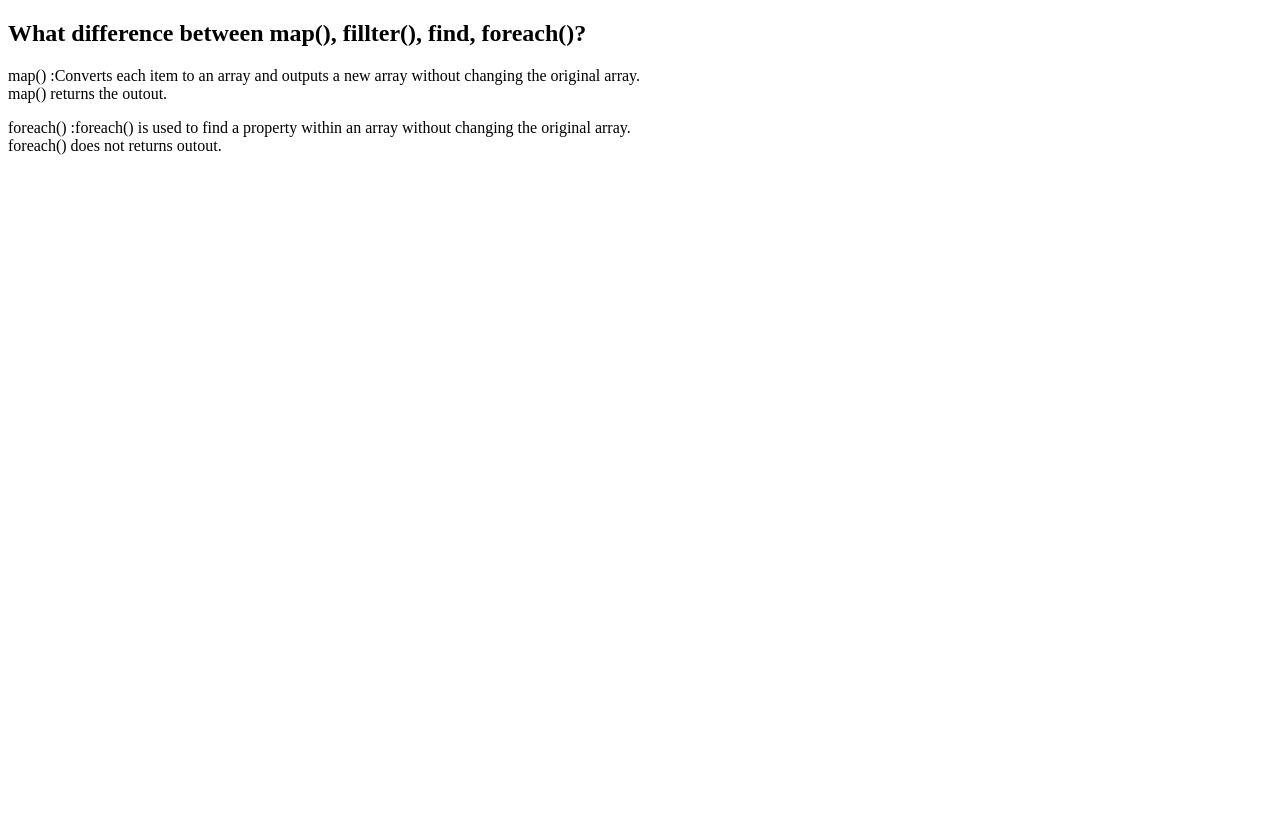
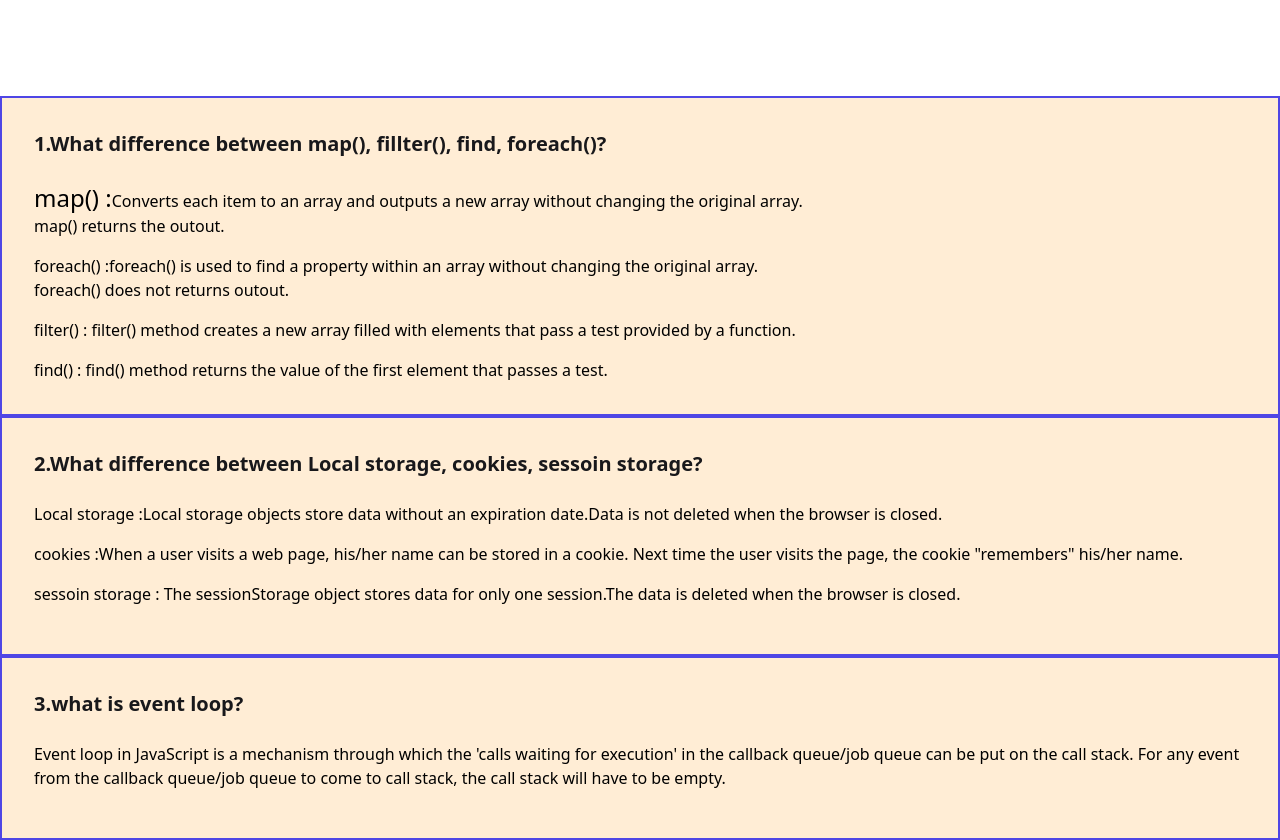
Before and after one commit to konaakter/Quiz-hero, a plain HTML site: page blog.html in a window 1280 px wide. Before the commit the page ends 800 px from the top, so only its background shows below. Drawn offline with nearby package versions, Linux system fonts and the light colour scheme.

Commit message:
adde questoin style

```diff
--- a/blog.html
+++ b/blog.html
@@ -5,21 +5,44 @@
     <meta http-equiv="X-UA-Compatible" content="IE=edge">
     <meta name="viewport" content="width=device-width, initial-scale=1.0">
     <title>Document</title>
-   <!--<script src="https://cdn.tailwindcss.com"></script>-->
+    <script src="https://cdn.tailwindcss.com"></script>
 </head>
 <body>
-    <main>
+    <main class="container mx-auto mt-24">
         <section>
-            <div>
-                <h1>What difference between map(), fillter(), find, foreach()?</h1>
-                <p>
-                    map() :Converts each item to an array and outputs a new array without changing the original array.<br>
+            <div class="border-2 border-indigo-600 bg-orange-100 p-8">
+                <h1 class="text-xl font-bold mb-6 text-zinc-900">1.What difference between map(), fillter(), find, foreach()?</h1>
+                <p class="mb-4">
+                   <span class="text-2xl">map() :</span>Converts each item to an array and outputs a new array without changing the original array.<br>
                     map() returns the outout.
                 </p>
-                <p>
+                <p class="mb-4">
                     foreach() :foreach() is used to find a property within an array without changing the original array.<br>
                     foreach() does not returns  outout.
                 </p>
+                <p class="mb-4">
+                    filter() : filter() method creates a new array filled with elements that pass a test provided by a function.
+                </p>
+                <p>
+                    find() : find() method returns the value of the first element that passes a test.
+                </p>
+            </div>
+            <div class="border-2 border-indigo-600 bg-orange-100 p-8">
+                <h1 class="text-xl font-bold mb-6 text-zinc-900">2.What difference between Local storage, cookies, sessoin storage?</h1>
+                <p class="mb-4">
+                 Local storage :Local storage objects store data without an expiration date.Data is not deleted when the browser is closed.</p>
+                 <p class="mb-4">
+                     cookies :When a user visits a web page, his/her name can be stored in a cookie.
+                     Next time the user visits the page, the cookie "remembers" his/her name.
+                 </p>
+
+                 <p class="mb-4">
+                    sessoin storage : The sessionStorage object stores data for only one session.The data is deleted when the browser is closed.
+                 </p>
+            </div>
+            <div class="border-2 border-indigo-600 bg-orange-100 p-8">
+                <h1 class="text-xl font-bold mb-6 text-zinc-900">3.what is event loop?</h1>
+                <p class="mb-4">Event loop in JavaScript is a mechanism through which the 'calls waiting for execution' in the callback queue/job queue can be put on the call stack. For any event from the callback queue/job queue to come to call stack, the call stack will have to be empty.</p>
             </div>
         </section>
     </main>
```
